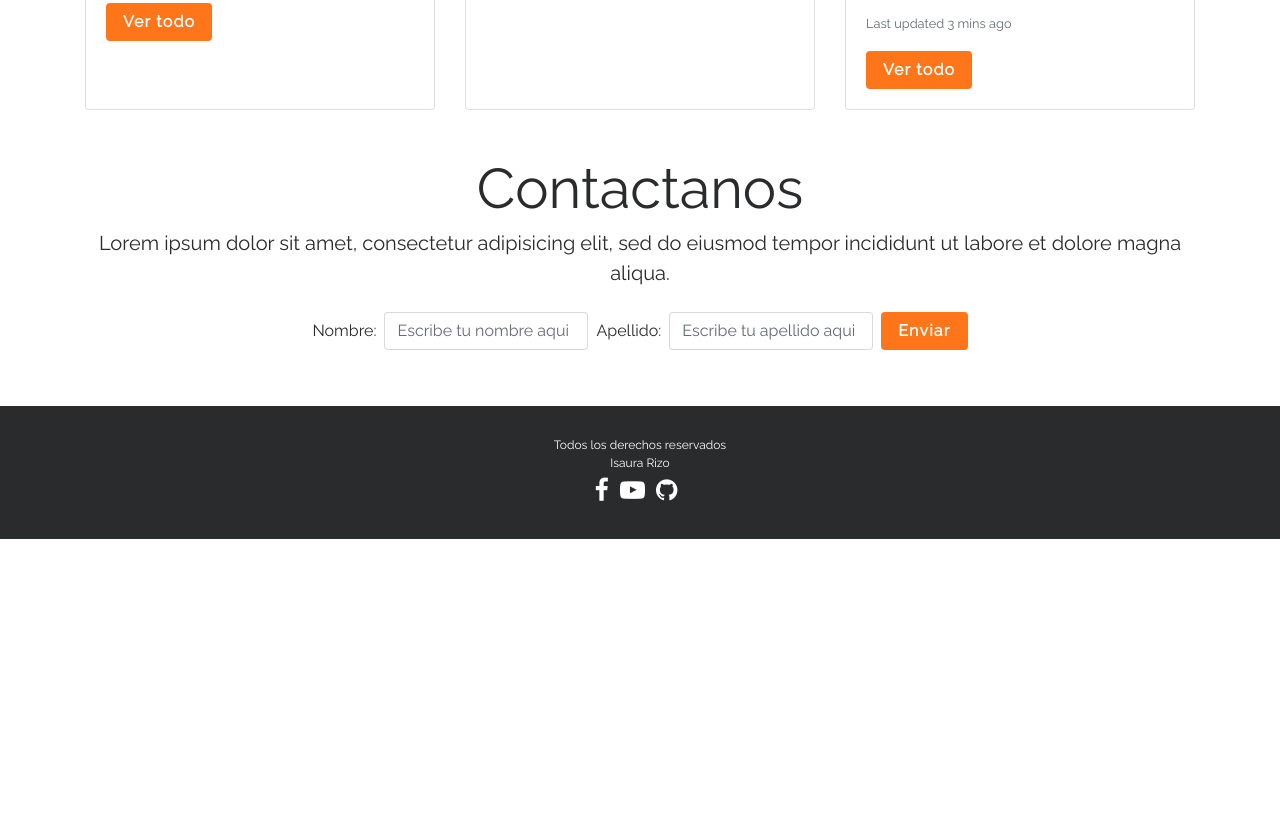
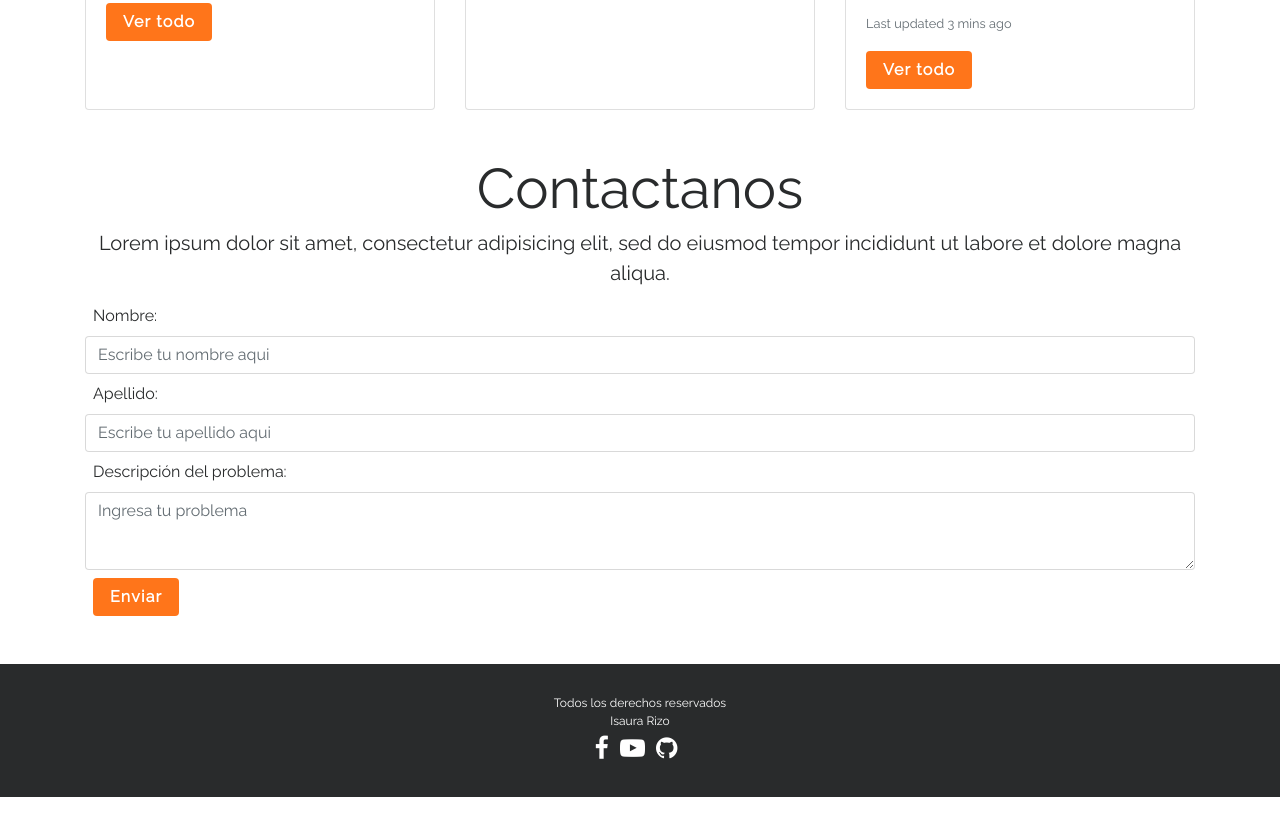
Before and after one commit to Ysabrosa/soporteTecnico, a plain HTML site: page index.html in a window 1280 px wide. Shown: the part 2491-3304 px from the top of the page. Before the commit the page ends 3046 px from the top, so only its background shows below. Drawn offline with nearby package versions, Linux system fonts and the light colour scheme; a script that the page names is missing.

```diff
--- a/index.html
+++ b/index.html
@@ -251,20 +251,26 @@
            <p class="lead text-center">Lorem ipsum dolor sit amet, consectetur adipisicing elit, sed do eiusmod
               tempor incididunt ut labore et dolore magna aliqua.</p>
 
-               <form action="" class="form-inline justify-content-center flex-column flex-md-row"><!-- en pantallas pequeñas se va a ve en columnas o para abajo y en pantallas grandes se vera en forma lineal-->
+               <form action="" class=" justify-content-center flex-column flex-md-row"><!-- en pantallas pequeñas se va a ve en columnas o para abajo y en pantallas grandes se vera en forma lineal-->
                   <div class="form-group my-2 ">
                     <label for="" class="mx-2 hidden-sm-down" >Nombre:</label><!--ocultamos labels en dispositivos pequeños-->
                     <input type="text" name="" placeholder="Escribe tu nombre aqui" class="form-control">
                   </div>
 
-                <div class="form-group my-2">
+                  <div class="form-group my-2">
                     <label for="" class="mx-2 hidden-sm-down ">Apellido:</label><!--ocultamos labels en dispositivos pequeños-->
                     <input type="text" name="" placeholder="Escribe tu apellido aqui"  class="form-control ">
                   </div>
 
+                    <div class="form-group my-2">
+                      <label for="" class="mx-2 hidden-sm-down ">Descripción del problema:</label>
+                      <textarea class="form-control" id="exampleTextarea" rows="3" placeholder="Ingresa tu problema"></textarea>
+                    </div>
+
+
                     <div class="form-group mx-2 my-2">
-                    <button class="btn">Enviar</button>
-                  </div>
+                      <button class="btn">Enviar</button>
+                    </div>
               </form>
           </section>
 
```
Also changed, not shown: img/fondo2.jpg.
